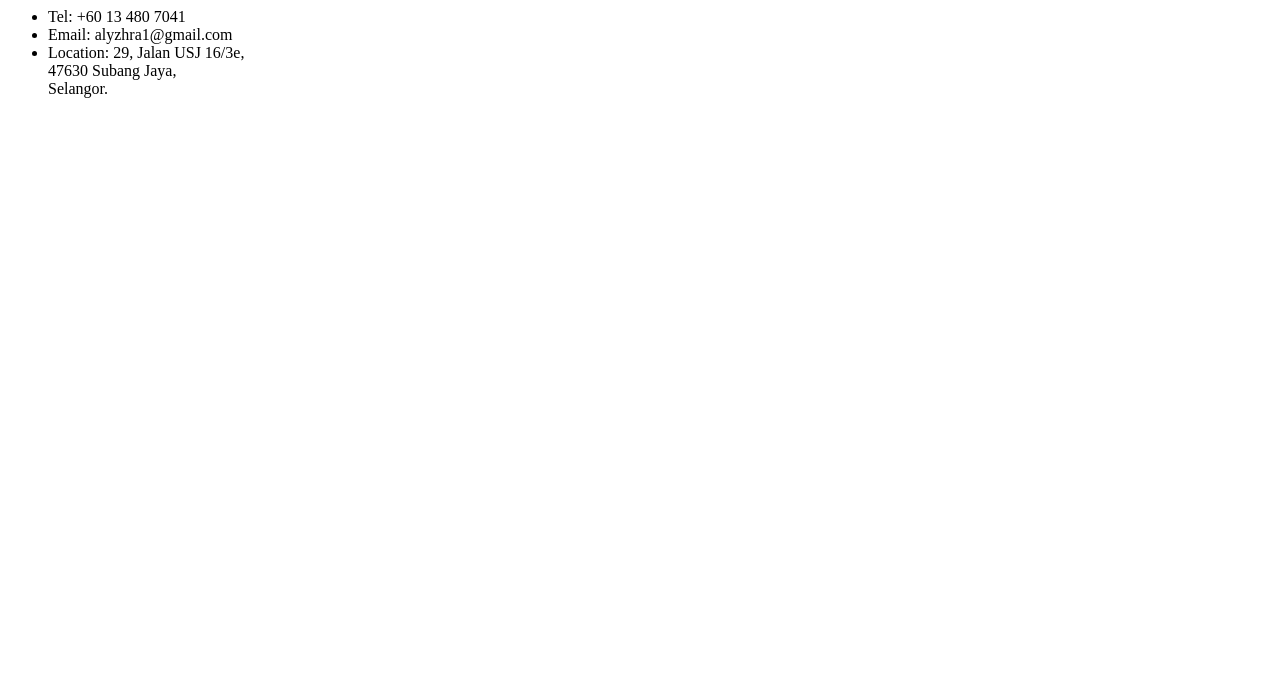
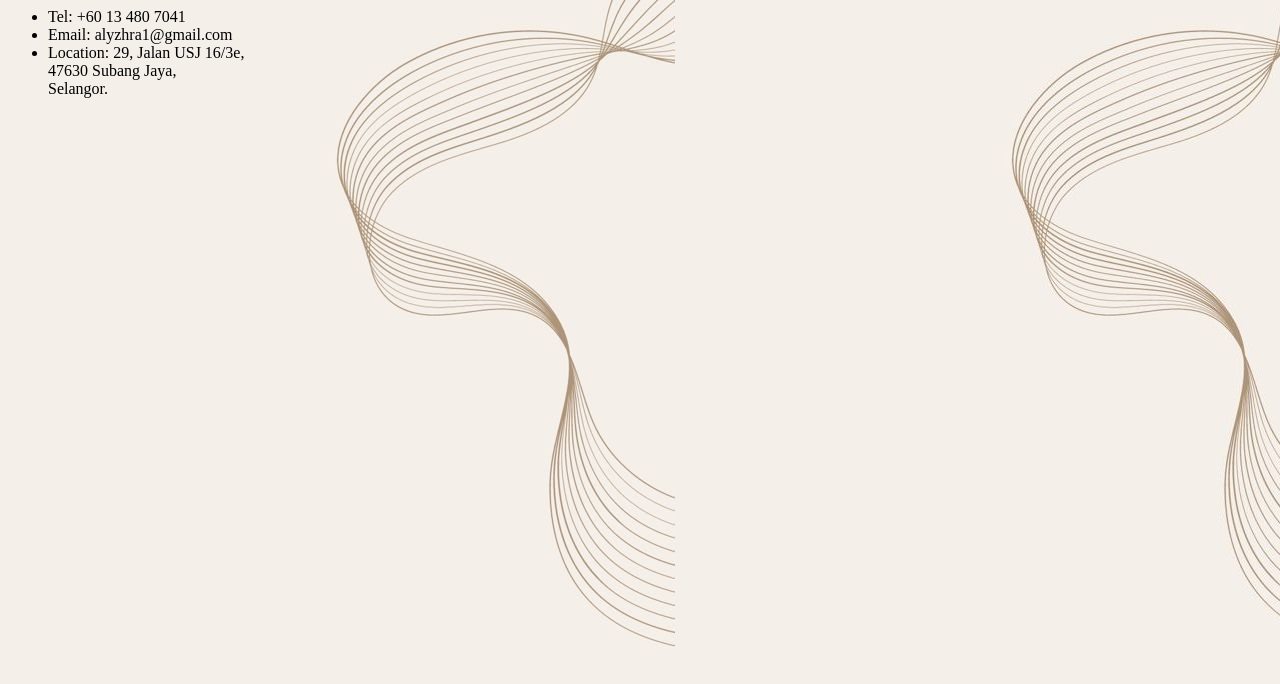
Before and after one commit to alyzhra1/Chuya-s-Resume, a plain HTML site: page contact.html in a window 1280 px wide. Drawn offline with Linux system fonts and the light colour scheme.

Commit message:
contact.html

```diff
--- a/contact.html
+++ b/contact.html
@@ -3,3 +3,5 @@
     <li>Email: alyzhra1@gmail.com</li>
     <li>Location: 29, Jalan USJ 16/3e,<br />47630 Subang Jaya, <br />Selangor. <br /></li>
 </ul>
+
+<body style="background-image: url('./images/backround2.png'); backround-size:cover;"></body>
```
